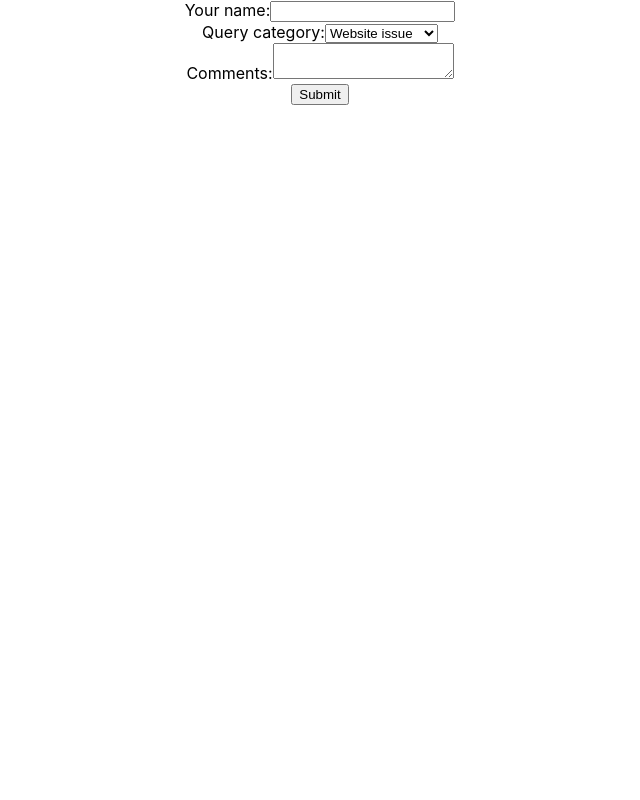
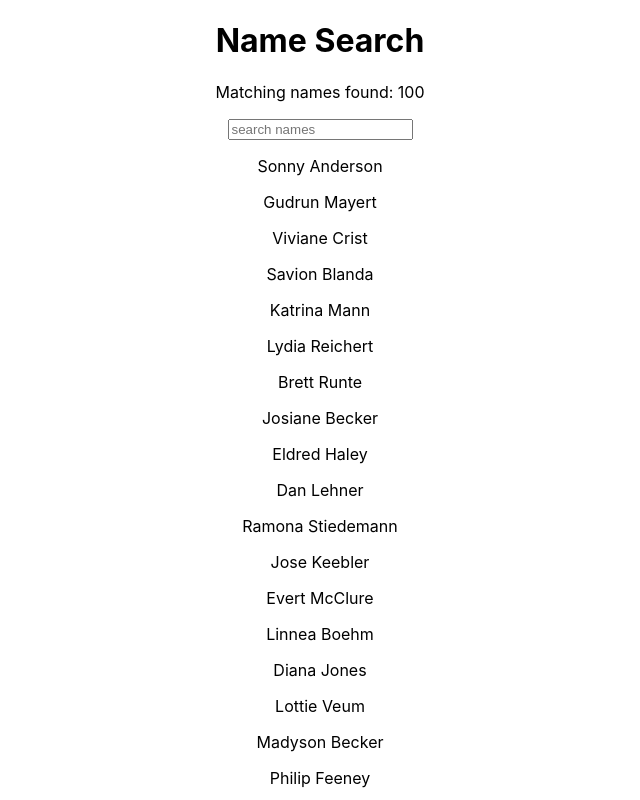
Before and after one commit to brindle5/first_react_app, a React (Create React App) app in the folder my-app/: page / in a window 1280 px wide. Shown: the top 800 px of the page, without its empty margins (320-960 px from the left). Built offline with nearby package versions, Linux system fonts and the light colour scheme.

Commit message:
Add search bar

```diff
--- a/my-app/src/App.js
+++ b/my-app/src/App.js
@@ -17,12 +17,13 @@
 import LifeCyclesCWU from './components/LifeCycleCWU';
 import ControlledForm from './components/ControlledForm';
 import UncontrolledForm from './components/UncontrolledForm';
+import SearchBar from './components/SearchBar';
 
 
 
 function App() {
   return (<div className="App">
-      <UncontrolledForm />
+      <SearchBar />
     </div>
   );
 }
--- /dev/null
+++ b/my-app/src/components/SearchBar.js
@@ -0,0 +1,48 @@
+import React, { Component } from 'react'
+import names from '../names'
+
+export class SearchBar extends Component {
+  constructor(props) {
+    super(props)
+
+    this.state = {
+      names: names
+    }
+  }
+
+  handleChange = (event) => {
+    const inputText = event.target.value.toLowerCase()
+
+    const filteredNames = names.filter(name => {
+      return name.toLowerCase().includes(inputText)
+    });
+
+    this.setState = ({
+      names: filteredNames
+    })
+  }
+
+  render() {
+    return (
+      <div>
+        <h1>Name Search</h1>
+        <p>Matching names found: {this.state.names.length}</p>
+        <form>
+          <input
+            onChange={(event) => this.handleChange(event)}
+            type='text'
+            placeholder='search names'
+          />
+        </form>
+        <div>{this.state.names.map(name => {
+          return <p key={name}>{name}</p>
+        })}
+
+        </div>
+      </div>
+
+    )
+  }
+}
+
+export default SearchBar
--- /dev/null
+++ b/my-app/src/names.js
@@ -0,0 +1,103 @@
+const names = [
+    "Sonny Anderson",
+    "Gudrun Mayert",
+    "Viviane Crist",
+    "Savion Blanda",
+    "Katrina Mann",
+    "Lydia Reichert",
+    "Brett Runte",
+    "Josiane Becker",
+    "Eldred Haley",
+    "Dan Lehner",
+    "Ramona Stiedemann",
+    "Jose Keebler",
+    "Evert McClure",
+    "Linnea Boehm",
+    "Diana Jones",
+    "Lottie Veum",
+    "Madyson Becker",
+    "Philip Feeney",
+    "Kobe Kuhic",
+    "Jessica Wisoky",
+    "Kasey Auer",
+    "Arnoldo Sipes",
+    "Madisen Davis",
+    "Alex Swaniawski",
+    "Helene Jenkins",
+    "Leone Olson",
+    "Ola Lockman",
+    "Kaylie Mueller",
+    "Kitty Steuber",
+    "Ralph Mosciski",
+    "Zane Bradtke",
+    "Syble Torp",
+    "Luella Weimann",
+    "Rigoberto Dicki",
+    "Andre Gusikowski",
+    "Moshe Torphy",
+    "Rhoda Rosenbaum",
+    "Libby Spinka",
+    "Maeve Zieme",
+    "Sydney Gleichner",
+    "Jimmy Blick",
+    "Tara Casper",
+    "Cayla Upton",
+    "Keith Wyman",
+    "Derick Emmerich",
+    "Nia Waelchi",
+    "Armani Nienow",
+    "Keyon DuBuque",
+    "Keeley Doyle",
+    "Kristoffer Monahan",
+    "Brendon Orn",
+    "Brandy Romaguera",
+    "Lyda Hane",
+    "Lisandro Bauch",
+    "Oma Hirthe",
+    "Caleb Dicki",
+    "Sydney O'Kon",
+    "Missouri Greenholt",
+    "Kylie Green",
+    "Kiel Erdman",
+    "Anahi Balistreri",
+    "Rico Rippin",
+    "Ramiro Dach",
+    "Princess Bosco",
+    "Pink Stoltenberg",
+    "Adan Rau",
+    "Dessie Heller",
+    "Nyah Zulauf",
+    "Makayla Fisher",
+    "Neoma Stanton",
+    "Ebba Dooley",
+    "Rachel Denesik",
+    "Drew Crist",
+    "Wava Will",
+    "Loraine Macejkovic",
+    "Americo Mann",
+    "Jules Konopelski",
+    "Gloria Ankunding",
+    "Austin Wilderman",
+    "Sage Veum",
+    "Dorris Friesen",
+    "Wellington Klein",
+    "Asa Quitzon",
+    "Misty Schumm",
+    "Muhammad Bayer",
+    "Dante Ondricka",
+    "Lurline Kuvalis",
+    "Conner Herzog",
+    "Shanie Franecki",
+    "Lois Bednar",
+    "Carey Predovic",
+    "Adelbert Heidenreich",
+    "Romaine Jacobs",
+    "Jake Schuppe",
+    "Meta Parisian",
+    "Dillon Feest",
+    "Amanda O'Keefe",
+    "Kaitlyn O'Keefe",
+    "Earnest Jenkins",
+    "Reymundo Gleason"
+]
+export default names
```
